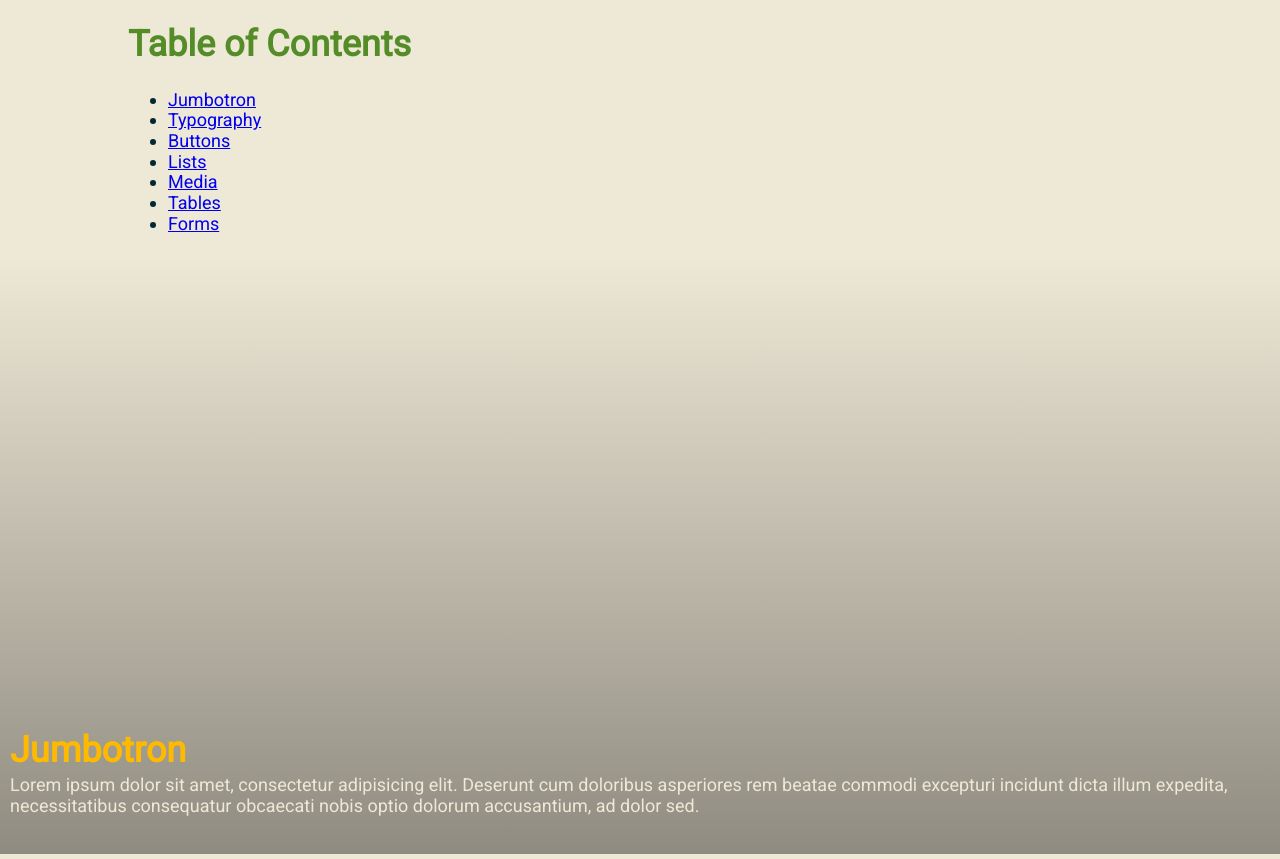
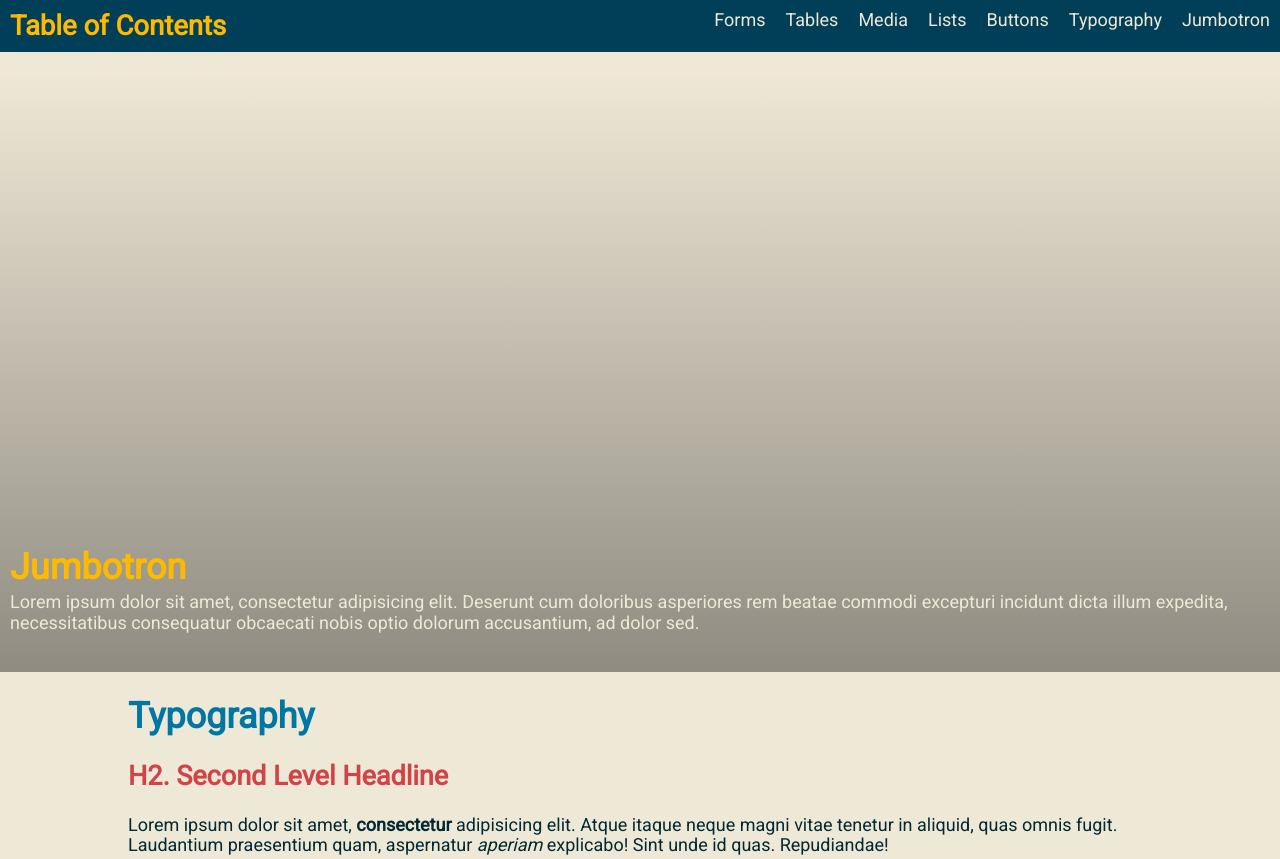
Before and after one commit to MMagnani5/Sass-Basics, a website: page builds/sassEssentials/index.html in a window 1280 px wide. Shown: the top 859 px of the page. Drawn offline with Linux system fonts and the light colour scheme; a web font is replaced by a local one.

Commit message:
mixin nav and loops

```diff
--- a/builds/sassEssentials/index.html
+++ b/builds/sassEssentials/index.html
@@ -8,7 +8,7 @@
 </head>
 <body>
 <header>
-  <div class="container">
+
     <nav>
       <div class="branding"><h1>Table of Contents</h1></div>
       <ul>
@@ -21,7 +21,7 @@
         <li><a href="#forms">Forms</a></li>
       </ul>
     </nav>
-  </div>
+
 </header>
 
 <section class="background jumbotron" id="jumbotron">
--- a/process/sass/_base.scss
+++ b/process/sass/_base.scss
@@ -16,7 +16,17 @@ body {
   margin: 0 auto;
 }
 
+$color-headlines: $blue, $red, $yellow, $green, $purple $orange;
+
+
+
 h1,h2,h3,h4,h5,h6{
   $font-family: $font-highlight;
-  color:$color-headlines ;
+
 }
+// Loop to target all the headings
+@for $item from 1 through length($color-headlines) {
+  h#{$item} {
+    color: nth($color-headlines, $item);
+  }
+}
--- a/process/sass/_interface.scss
+++ b/process/sass/_interface.scss
@@ -3,6 +3,7 @@ $color-btn-default: $color-main;
 $color-btn-hot: $red;
 $color-btn-cool: $blue;
 $color-btn-rebecca: $purple;
+$roundness: 20px 0 20px 0;
 
 
 .btn {
@@ -44,7 +45,7 @@ $color-btn-rebecca: $purple;
   }
   img {
     display: block;
-    border-radius: 10px;
+    border-radius: nth($roundness, 1);
     max-width: 100%;
   }
 }
--- a/process/sass/_mixins.scss
+++ b/process/sass/_mixins.scss
@@ -34,3 +34,9 @@
     margin-bottom: 0;
   }
 }
+
+@mixin break($length) {
+  @media (min-width: $length){
+    @content;
+  }
+}
--- /dev/null
+++ b/process/sass/modules/_navigation.scss
@@ -0,0 +1,56 @@
+nav {
+  header & {
+    background-color: darken($blue, 15%);
+  }
+  .branding{
+    float: left;
+    display: none;
+    @include break(1000px) {
+      display: block;
+      padding: 10px;
+      padding-right: 20px;
+    }
+  }
+
+  .branding h1 {
+    font-size: 2.75rem;
+    overflow: hidden;
+    margin:0;
+    color: $yellow;
+  }
+
+  ul {
+    list-style: none;
+    margin: 0;
+    padding: 0;
+    @include clearfix;
+  }
+
+  ul li {
+    @include break (750px){
+      float: right;
+    }
+    padding: 10px 5px;
+  }
+  ul li a {
+    text-decoration: none;
+    padding: 10px 5px;
+    color: $color-background;
+
+   &:hover{
+    color: $yellow;
+   }
+   header &:hover {
+    background-color: darken($blue, 20%);
+    }
+    footer & {
+      color: white;
+    }
+  }
+  footer & {
+    margin-top: 20px;
+    min-height: 200px;
+    background-color: darken($blue, 15%);
+  }
+
+}
--- a/process/sass/modules/_tables.scss
+++ b/process/sass/modules/_tables.scss
@@ -15,7 +15,7 @@ table{
     > tr {
 
       &:hover {
-        background-color: darken(adjust-hue($red, -10deg), 20%);
+        background-color: darken(adjust-hue($red, -10deg), 30%);
       }
 
       &:nth-child(even) {
--- a/process/sass/style.scss
+++ b/process/sass/style.scss
@@ -7,3 +7,4 @@
 @import "modules/backgrounds";
 @import "modules/media";
 @import "modules/tables";
+@import "modules/navigation"
```
Also changed, not shown: builds/sassEssentials/css/style.css.
